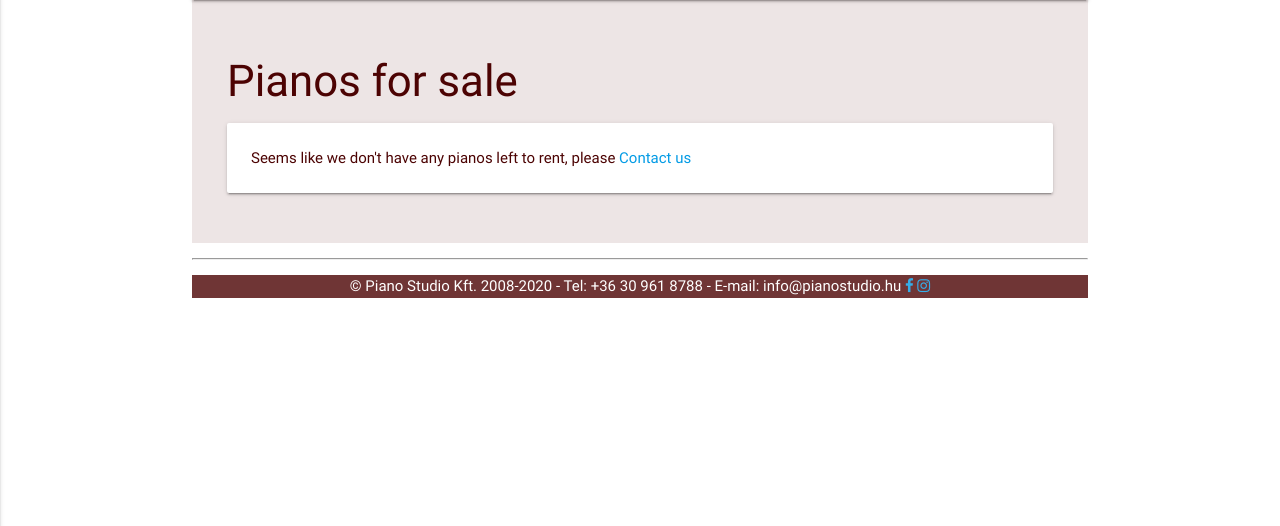
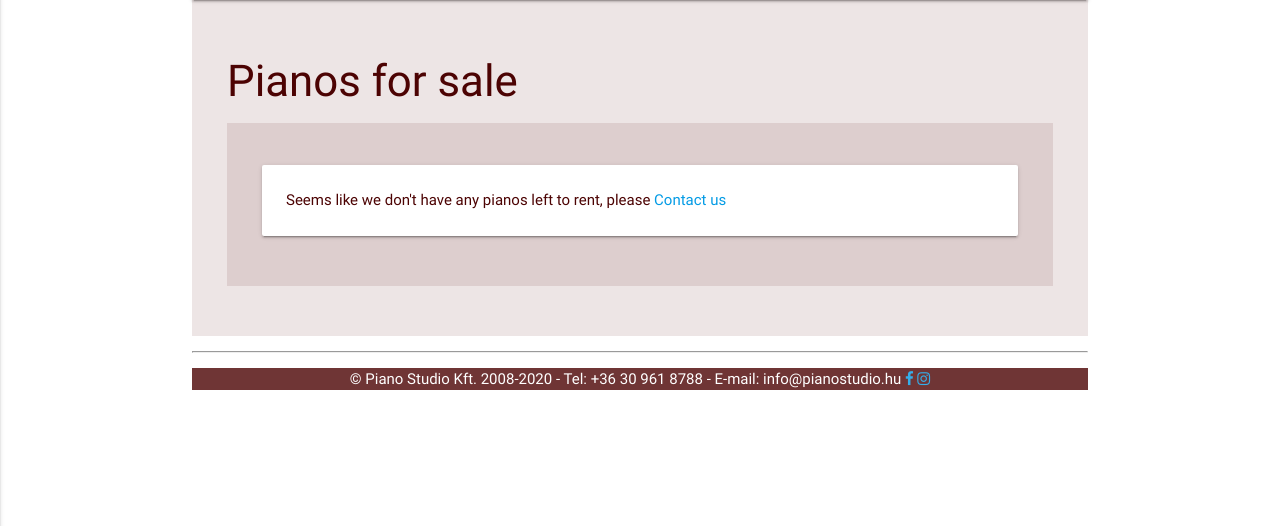
Before and after one commit to badiattila/FullStackPianoStudio, a Django app: page /pianos_for_sale/ in a window 1280 px wide. Shown: the part 64-590 px from the top of the page. Run offline with Django 3.2, Linux system fonts and the light colour scheme; data that the repository does not hold is empty; some libraries are stand-ins or nearby versions.

Commit message:
Unify look of sale page by adding one more op div for framing.

```diff
--- a/main_content/templates/pianos_for_sale.html
+++ b/main_content/templates/pianos_for_sale.html
@@ -2,9 +2,10 @@
 
 <div class="op" id="sale">
     <h3>Pianos for sale</h3>
+    <div class="op">
 
-    {% if pianos %}
-        {% for piano in pianos %} {% cycle '<div class="row s12">' '' '' ''%}
+        {% if pianos %} {% for piano in pianos %} {% cycle '
+        <div class="row s12">' '' '' ''%}
             <div class="col s3">
                 <div class="card">
                     <div class="card-image">
@@ -20,15 +21,13 @@
                     </div>
                 </div>
             </div>
-        {% cycle '' '' '' '</div>' %}
-        {% endfor %}
-        {% autoescape off %}{{ pianos|countpianos4divelement }}{% endautoescape %}
-    {% else %}
+            {% cycle '' '' '' '</div>' %} {% endfor %} {% autoescape off %}{{ pianos|countpianos4divelement }}{% endautoescape %} {% else %}
         <div class="card">
             <div class="card-content">
                 <p>Seems like we don't have any pianos left to rent, please <a href="{% url 'contact' %}">Contact us</a></p>
             </div>
         </div>
-    {% endif %}
+        {% endif %}
+    </div>
 </div>
 {% endblock %}
```
